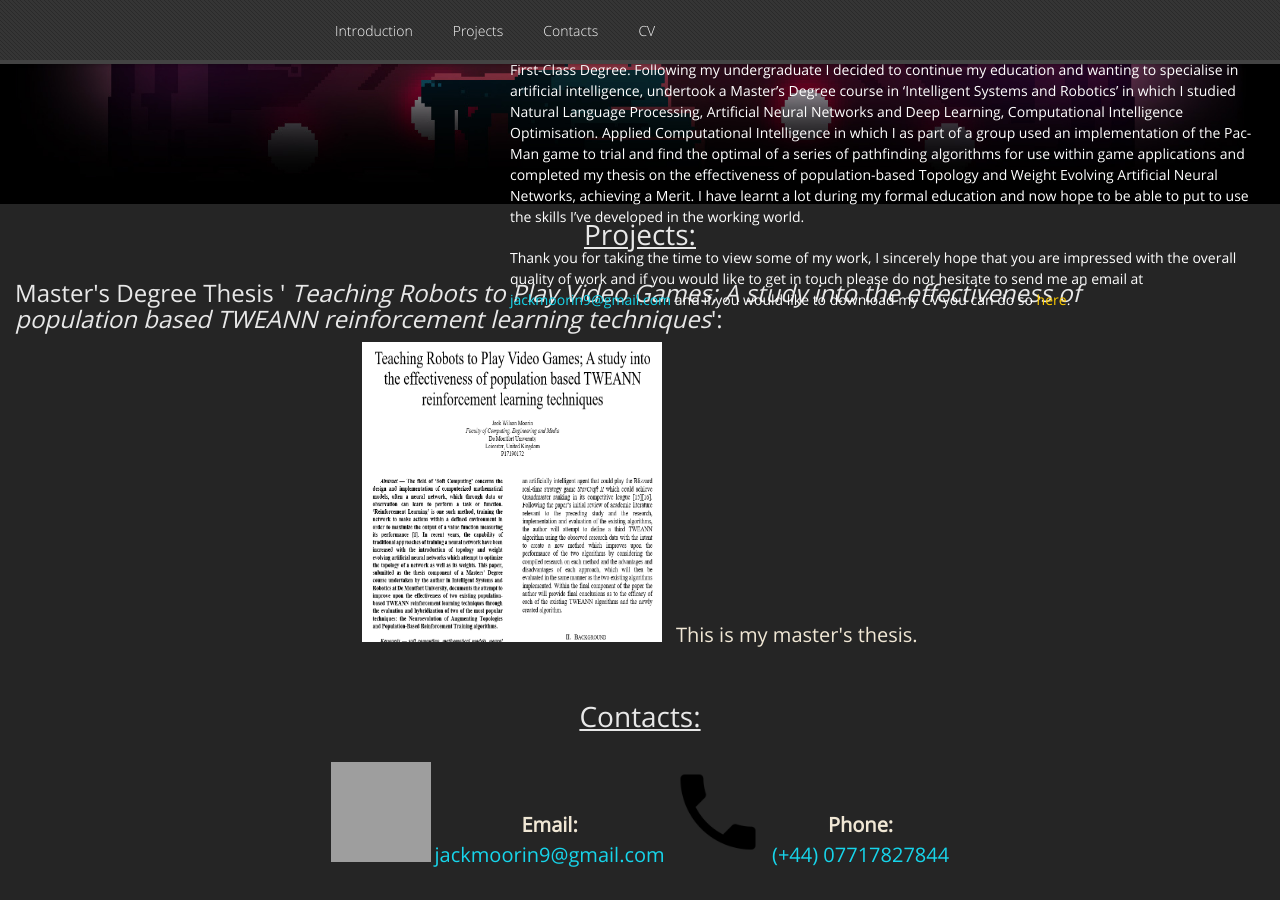
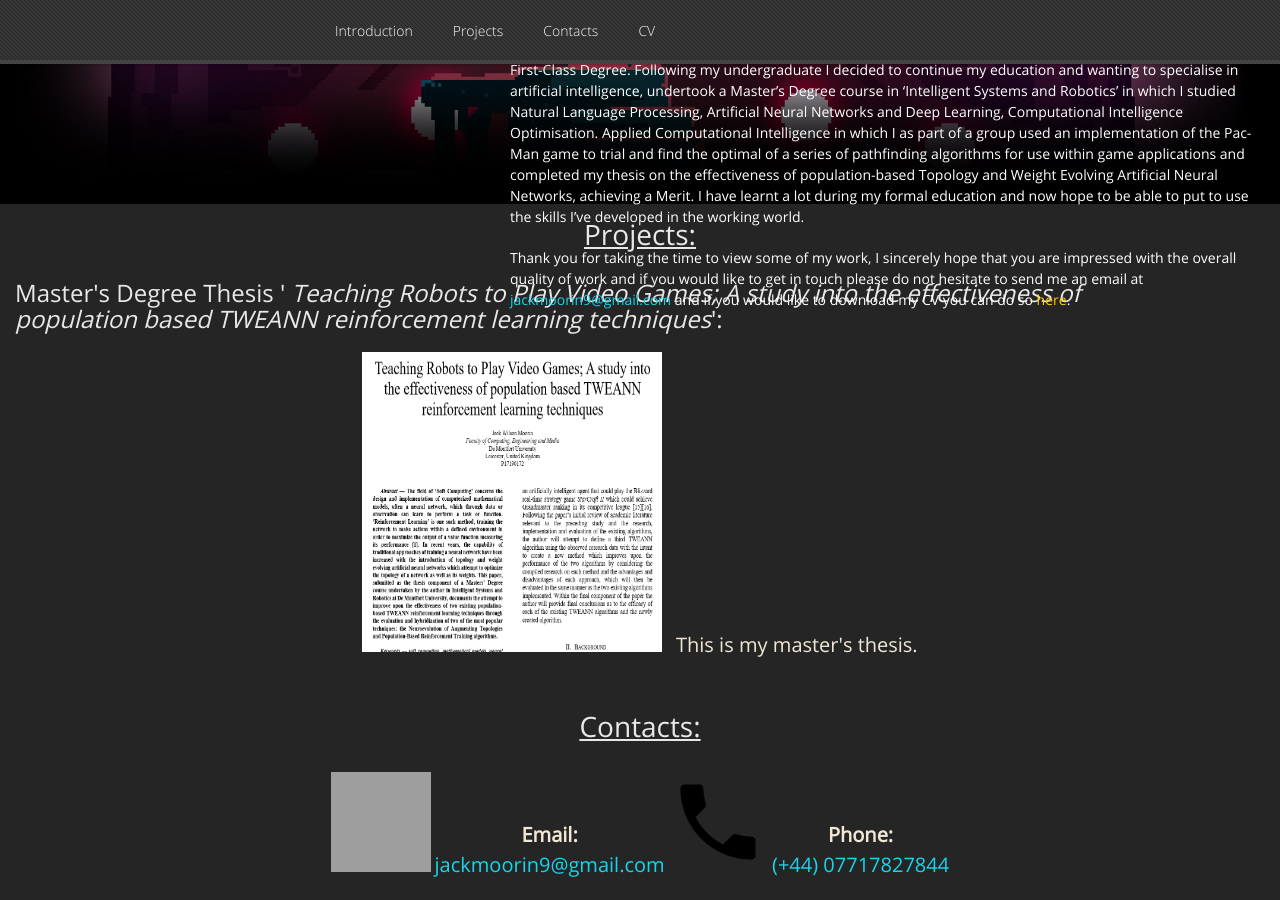
Before and after one commit to GamesProgrammingGrad2021/GamesProgrammingGrad2021.github.io, a Jekyll site: the page built from index.md, in a window 1280 px wide and 900 px high, scrolled down 903 px. Built offline with Jekyll 4.4.1, drawn with Linux system fonts in a browser that asks for light colours; nearby versions of some CDN libraries; our own code applies the rules of GitHub Pages for plain Markdown files; grey boxes are pictures that could not be loaded.

Commit message:
Update default.html

```diff
--- a/_layouts/default.html
+++ b/_layouts/default.html
@@ -119,7 +119,7 @@
 			<h1 style="padding-top:10px;"><u>Projects:</u></h1>
 
 			<!-- Master's Thesis -->
-			<h2 style="padding-top:20px; padding-left: 15px; text-align: left;">Master's Degree Thesis '<i> Teaching Robots to Play Video Games; A study into the effectiveness of<br>population based TWEANN reinforcement learning techniques</i>':</h2>
+			<h2 style="padding-top:20px; padding-left: 15px; padding-bottom: 10px; text-align: left;">Master's Degree Thesis '<i> Teaching Robots to Play Video Games; A study into the effectiveness of<br>population based TWEANN reinforcement learning techniques</i>':</h2>
 			<p style="align: left;"><img src="Thesis_Thumbnail.png" alt="Thesis_Thumbnail" width="300" height="300" style="padding-left: 0px;">
 			<span style="display: inline-block; font-size: 20px; padding-left: 10px; padding-top: 20px;">This is my master's thesis.</span></p>
 		</div>
```
